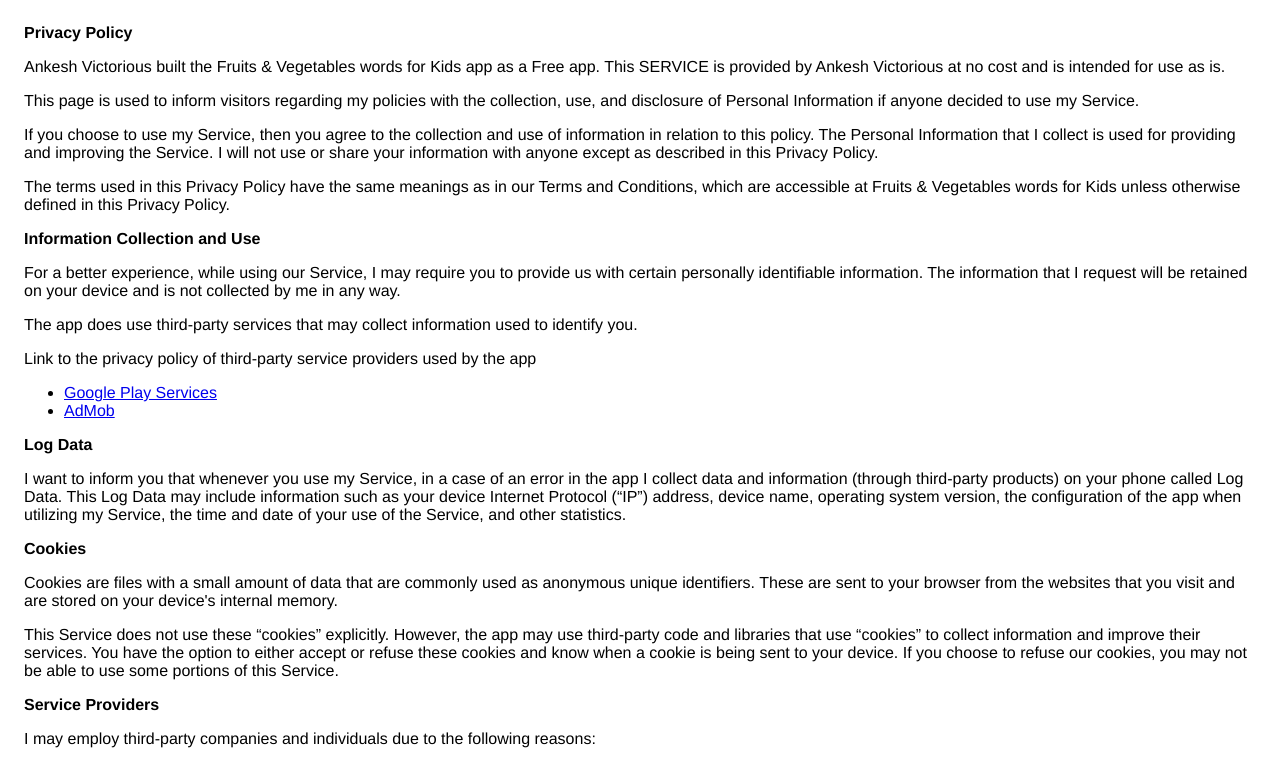
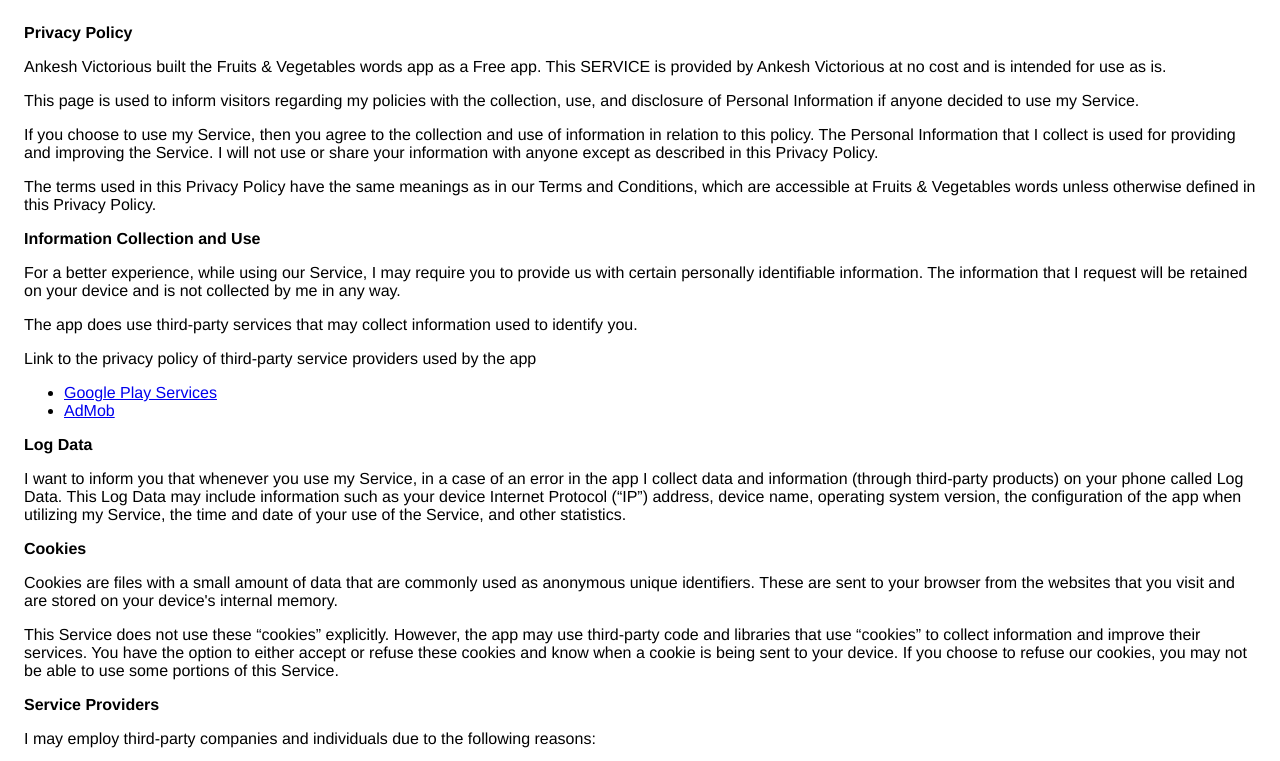
Before and after one commit to khairilhakiki24/fruitsandvagetableswordforkids, a plain HTML site: page privacy-policy.html in a window 1280 px wide. Shown: the top 761 px of the page. Drawn offline with Linux system fonts and the light colour scheme.

Commit message:
Add files via upload

```diff
--- a/privacy-policy.html
+++ b/privacy-policy.html
@@ -8,7 +8,7 @@
     </head>
     <body>
     <strong>Privacy Policy</strong> <p>
-                  Ankesh Victorious built the Fruits &amp; Vegetables words for Kids app as
+                  Ankesh Victorious built the Fruits &amp; Vegetables words app as
                   a Free app. This SERVICE is provided by
                   Ankesh Victorious at no cost and is intended for use as
                   is.
@@ -25,7 +25,7 @@
                 </p> <p>
                   The terms used in this Privacy Policy have the same meanings
                   as in our Terms and Conditions, which are accessible at
-                  Fruits &amp; Vegetables words for Kids unless otherwise defined in this Privacy Policy.
+                  Fruits &amp; Vegetables words unless otherwise defined in this Privacy Policy.
                 </p> <p><strong>Information Collection and Use</strong></p> <p>
                   For a better experience, while using our Service, I
                   may require you to provide us with certain personally
```
